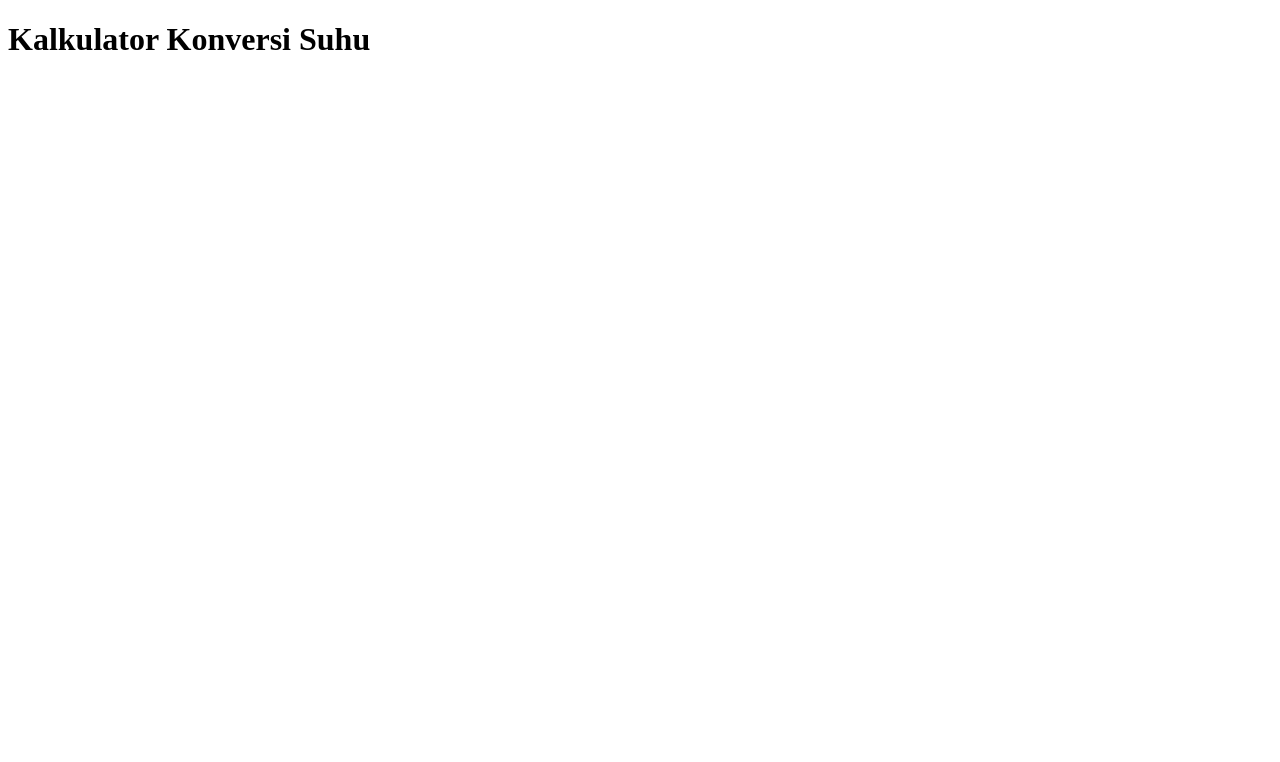
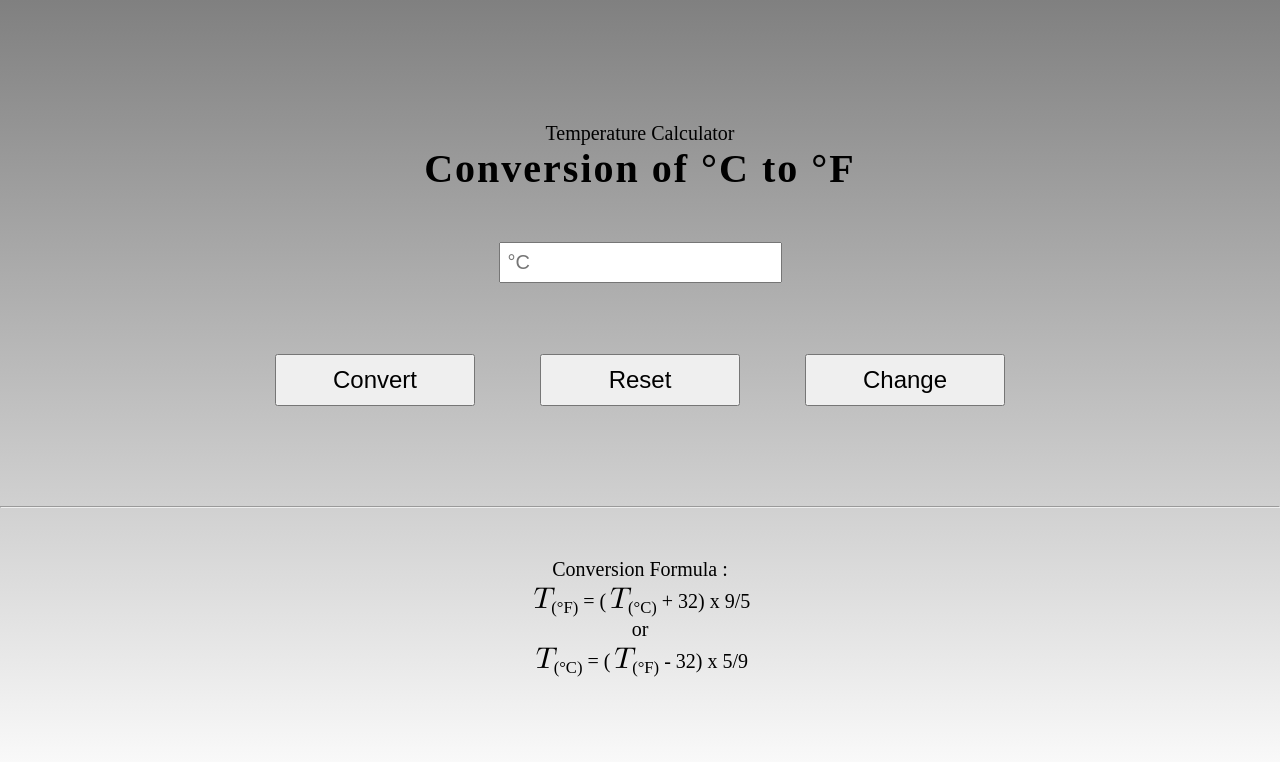
Before and after one commit to revou-fundamental-course/10-jun-24-whoiskeeks, a plain HTML site: page index.html in a window 1280 px wide. Drawn offline with Linux system fonts and the light colour scheme.

Commit message:
Temperature Calculator RevoU -whoiskeeks

```diff
--- a/css/styles.css
+++ b/css/styles.css
@@ -0,0 +1,62 @@
+
+*{
+    box-sizing: border-box;
+    margin: 0;
+    padding: 0;
+}
+
+body {
+    background: linear-gradient(gray, white);
+    display: flex;
+    justify-content: center;
+    flex-direction: column;
+    height: 100vh;
+    font-size: 20px;
+    background-color: gray;
+}
+
+label {
+    font-size: 40px;
+    letter-spacing: 2px;
+    font-weight: bold;
+}
+
+input {
+    margin: 50px 0 10px;
+    padding: 7px;
+    font-size: 20px;
+}
+
+.result {
+    margin: 10px 0 50px;
+    font-size: 24px;
+    letter-spacing: 1px;
+    height: 1px;
+    font-weight: bold;
+}
+
+button {
+    width: 200px;
+    margin: 0 30px;
+    padding: 10px 30px;
+    box-shadow: 3px 3px 10px var(--color);
+    transition: color 0.3s, box-shadow 0.3s;
+    font-size: 24px;
+    margin-bottom: 100px;
+    cursor: pointer;
+}
+
+button:hover {
+    color: var(--color);
+    box-shadow: 3px 3px 10px var(--color2);
+}
+
+.description {
+    margin-top: 50px;
+}
+
+.subject {
+    font-size: 30px;
+    font-style: italic;
+    font-family: math;
+}
--- a/index.html
+++ b/index.html
@@ -4,15 +4,56 @@
 <head>
     <meta charset="UTF-8">
     <meta name="viewport" content="width=device-width, initial-scale=1.0">
-    <title>whoiskeeks kalkulator konversi suhu</title>
+    <title>Temperature Converter whoiskeeks</title>
+    <!-- CSS Link -->
     <link rel="stylesheet" href="css/styles.css">
 </head>
 
 <body>
-    <header>
-        <h1>Kalkulator Konversi Suhu</h1>
-    </header>
+        <center><main>Temperature Calculator</main>
 
+        <!-- Main content -->
+            <!--Data Input Description-->
+            <header>
+                <label for="converter"> Conversion of <span class="C">°C</span> to <span class="F">°F</span></label>
+            </header>
+
+            <!--Temperature Input-->
+            <section>
+                <input type="text" id="converter" placeholder="°C">
+            </section>
+
+            <!--Result-->
+            <p class="result"></p>
+
+            <!--Buttons-->
+            <section id="buttons">
+                <button class="convertButton">Convert</button>
+                <button class="resetButton">Reset</button>
+                <button class="changeButton">Change</button>
+            </section>
+
+        <hr/>
+
+            <!--Section Formula Description-->
+            <section>
+                <header class="description">
+                    <main>Conversion Formula :</main>
+                </header>
+
+                <p>
+                    <span class="subject">T</span><sub>(°F)</sub> = (<span class="subject">T</span><sub>(°C)</sub> + 32) x 9/5
+                </p>
+
+                <p>or</p>
+
+                <p>
+                    <span class="subject">T</span><sub>(°C)</sub> = (<span class="subject">T</span><sub>(°F)</sub> - 32) x 5/9
+                </p>
+            </section>
+        </center>
+
+     <!-- Javascript Link -->
     <script src="js/script.js"></script>
 </body>
 
--- a/js/script.js
+++ b/js/script.js
@@ -0,0 +1,51 @@
+// Defining
+const converter = document.querySelector('#converter');
+const result = document.querySelector('.result');
+const convertButton = document.querySelector('.convertButton');
+const resetButton = document.querySelector('.resetButton');
+const changeButton = document.querySelector('.changeButton');
+const C = document.querySelector('.C')
+const F = document.querySelector('.F')
+
+// Change Function
+const swap = () => {
+    if (C.innerHTML === '°C') {
+        C.innerHTML = '°F';
+        F.innerHTML = '°C';
+        converter.placeholder = "Temperature in °F";
+    }else {
+        F.innerHTML = '°F';
+        C.innerHTML = '°C';
+        converter.placeholder = "Temperature in °C";
+    };
+};
+
+// Reset Function
+const reset = () => {
+    converter.value = '';
+    result.innerHTML = '';
+}
+
+// Convert Function
+const convert = () => {
+    if (/^(-?)(\d+)(\.{1}\d+)?$/.test(converter.value)) {
+        result.style.color = "black"
+        if (C.innerHTML === '°C') {
+            let value = (converter.value * 9/5) + 32;
+            result.innerHTML = `${converter.value}°C is equal to ${value.toFixed(2)}°F`;
+        } else {
+            let value = (converter.value - 32) * 5/9;
+            result.innerHTML = `${converter.value}°F is equal to ${value.toFixed(2)}°C`;
+        }
+    } else if (converter.value == '') {
+        result.style.color = "#993300"
+        result.innerHTML = 'Enter some number first!';
+    } else {
+        result.style.color = "#993300"
+        result.innerHTML = 'Number input only!';
+    }
+}
+
+changeButton.addEventListener('click', swap);
+resetButton.addEventListener('click', reset);
+convertButton.addEventListener('click', convert);
```
